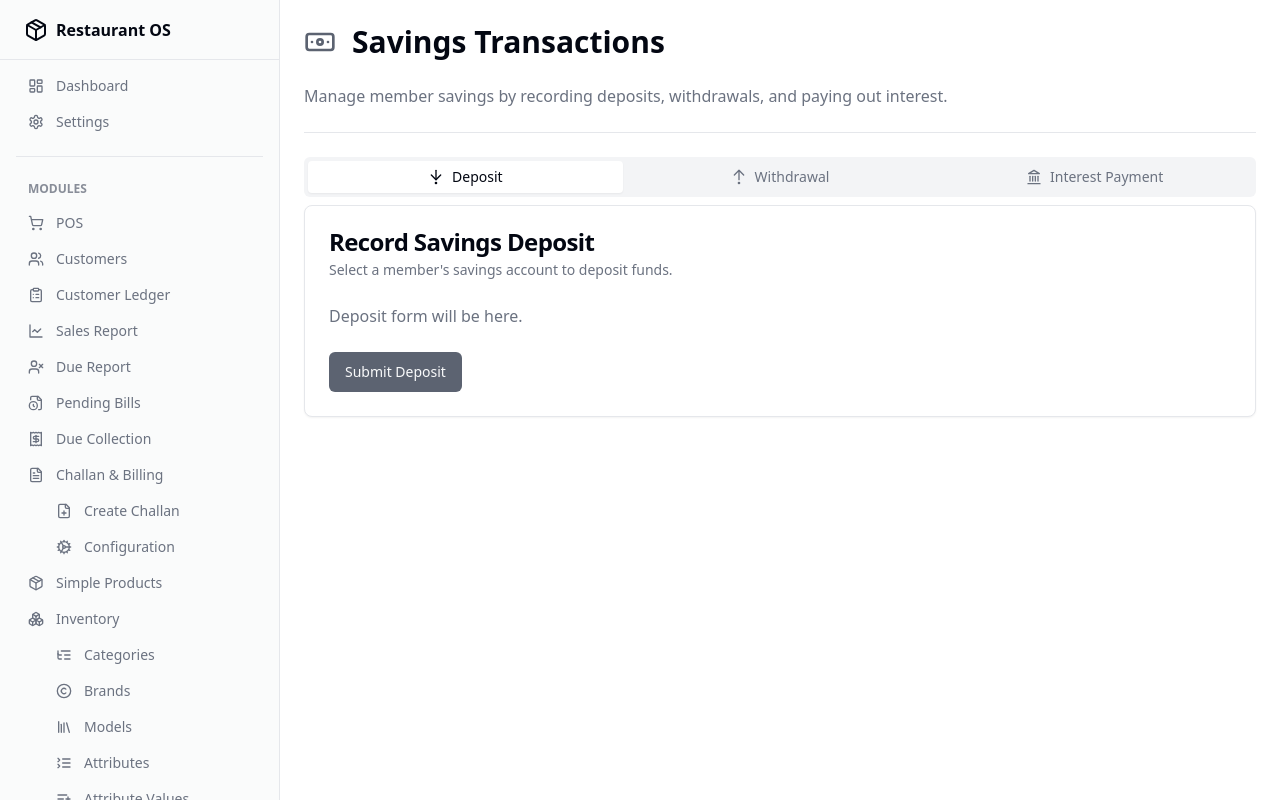
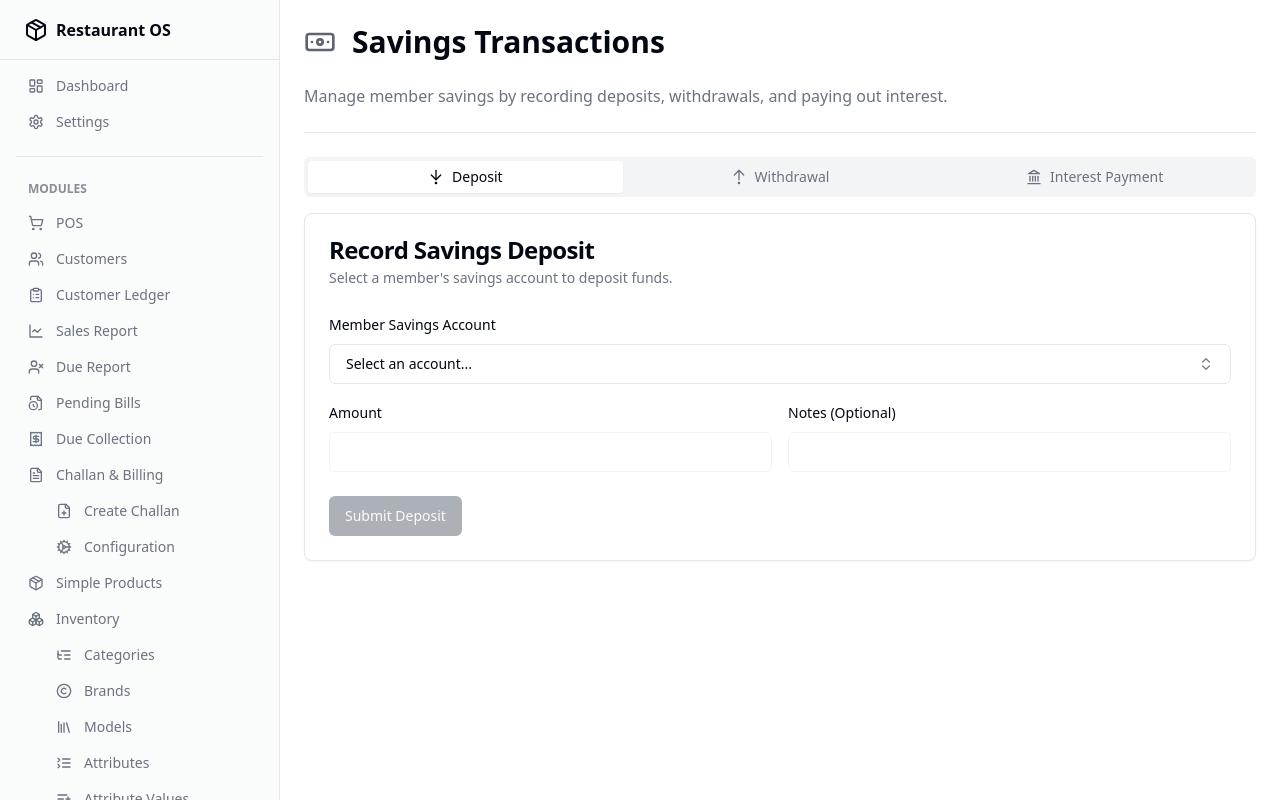
Before and after one commit to rahat1995/Order-Mgt, a Next.js app: page /admin/modules/microfinance/collections in a window 1280 px wide. Built offline with nearby package versions, Linux system fonts and the light colour scheme.

Commit message:
dear, in deposit or withdraw, i cant do anything. Make a deposit and wit

```diff
--- a/src/components/admin/microfinance/SavingsTransactionClient.tsx
+++ b/src/components/admin/microfinance/SavingsTransactionClient.tsx
@@ -1,48 +1,161 @@
 
 'use client';
 
-import React, { useState } from 'react';
+import React, { useState, useMemo } from 'react';
+import { useSettings } from '@/context/SettingsContext';
 import { Card, CardContent, CardDescription, CardHeader, CardTitle, CardFooter } from '@/components/ui/card';
 import { Button } from '@/components/ui/button';
 import { Input } from '@/components/ui/input';
 import { Label } from '@/components/ui/label';
 import { Tabs, TabsContent, TabsList, TabsTrigger } from '@/components/ui/tabs';
-import { ArrowDownToDot, ArrowUpFromDot, Landmark } from 'lucide-react';
+import { ArrowDownToDot, ArrowUpFromDot, Landmark, ChevronsUpDown, Check } from 'lucide-react';
+import { Command, CommandEmpty, CommandGroup, CommandInput, CommandItem, CommandList } from '@/components/ui/command';
+import { Popover, PopoverContent, PopoverTrigger } from '@/components/ui/popover';
+import { cn } from '@/lib/utils';
+import type { SavingsAccount, Customer } from '@/types';
 
 
-const SavingsDepositForm = () => {
+const AccountSelector = ({
+    value,
+    onValueChange,
+}: {
+    value: string;
+    onValueChange: (accountId: string) => void;
+}) => {
+    const { settings } = useSettings();
+    const { savingsAccounts, customers, savingsProducts } = settings;
+    const [open, setOpen] = useState(false);
+
+    const accountOptions = useMemo(() => {
+        return savingsAccounts.map(account => {
+            const member = customers.find(c => c.id === account.memberId);
+            const product = savingsProducts.find(p => p.id === account.savingsProductId);
+            return {
+                ...account,
+                memberName: member?.name || 'Unknown Member',
+                memberCode: member?.code || 'N/A',
+                productName: product?.name || 'Unknown Product',
+                searchValue: `${member?.name} ${member?.code} ${account.accountNumber} ${product?.name}`.toLowerCase(),
+            };
+        });
+    }, [savingsAccounts, customers, savingsProducts]);
+
+    const selectedAccountDisplay = useMemo(() => {
+        if (!value) return "Select an account...";
+        const account = accountOptions.find(acc => acc.id === value);
+        if (!account) return "Select an account...";
+        return `${account.memberName} (${account.productName}) - ${account.accountNumber}`;
+    }, [value, accountOptions]);
+
+    return (
+        <Popover open={open} onOpenChange={setOpen}>
+            <PopoverTrigger asChild>
+                <Button variant="outline" role="combobox" className="w-full justify-between">
+                    <span className="truncate">{selectedAccountDisplay}</span>
+                    <ChevronsUpDown className="ml-2 h-4 w-4 shrink-0 opacity-50" />
+                </Button>
+            </PopoverTrigger>
+            <PopoverContent className="w-[--radix-popover-trigger-width] p-0">
+                <Command>
+                    <CommandInput placeholder="Search by name, code, account no..." />
+                    <CommandList>
+                        <CommandEmpty>No account found.</CommandEmpty>
+                        <CommandGroup>
+                            {accountOptions.map(account => (
+                                <CommandItem
+                                    key={account.id}
+                                    value={account.searchValue}
+                                    onSelect={() => {
+                                        onValueChange(account.id);
+                                        setOpen(false);
+                                    }}
+                                >
+                                    <Check className={cn("mr-2 h-4 w-4", value === account.id ? "opacity-100" : "opacity-0")} />
+                                    <div>
+                                        <p>{account.memberName} ({account.productName})</p>
+                                        <p className="text-xs text-muted-foreground">{account.accountNumber}</p>
+                                    </div>
+                                </CommandItem>
+                            ))}
+                        </CommandGroup>
+                    </CommandList>
+                </Command>
+            </PopoverContent>
+        </Popover>
+    );
+};
+
+
+const SavingsForm = ({ type }: { type: 'deposit' | 'withdrawal' }) => {
+    const { settings, addSavingsTransaction } = useSettings();
+    const { savingsAccounts } = settings;
+    const [selectedAccountId, setSelectedAccountId] = useState('');
+    const [amount, setAmount] = useState('');
+    const [notes, setNotes] = useState('');
+
+    const selectedAccount = useMemo(() => savingsAccounts.find(acc => acc.id === selectedAccountId), [selectedAccountId, savingsAccounts]);
+
+    const handleSubmit = (e: React.FormEvent) => {
+        e.preventDefault();
+        const numAmount = parseFloat(amount);
+        if (!selectedAccountId || isNaN(numAmount) || numAmount <= 0) {
+            alert('Please select an account and enter a valid amount.');
+            return;
+        }
+
+        if (type === 'withdrawal' && selectedAccount && numAmount > selectedAccount.balance) {
+            alert(`Withdrawal amount cannot exceed the current balance of ৳${selectedAccount.balance.toFixed(2)}.`);
+            return;
+        }
+
+        addSavingsTransaction({
+            savingsAccountId: selectedAccountId,
+            type,
+            amount: numAmount,
+            notes,
+        });
+
+        alert(`${type.charAt(0).toUpperCase() + type.slice(1)} of ৳${numAmount.toFixed(2)} successful!`);
+        setSelectedAccountId('');
+        setAmount('');
+        setNotes('');
+    };
+
     return (
         <Card>
             <CardHeader>
-                <CardTitle>Record Savings Deposit</CardTitle>
-                <CardDescription>Select a member's savings account to deposit funds.</CardDescription>
+                <CardTitle>Record Savings {type === 'deposit' ? 'Deposit' : 'Withdrawal'}</CardTitle>
+                <CardDescription>Select a member's savings account to {type} funds.</CardDescription>
             </CardHeader>
-            <CardContent>
-                <p className="text-muted-foreground">Deposit form will be here.</p>
-            </CardContent>
-            <CardFooter>
-                <Button>Submit Deposit</Button>
-            </CardFooter>
+            <form onSubmit={handleSubmit}>
+                <CardContent className="space-y-4">
+                    <div className="space-y-2">
+                        <Label>Member Savings Account</Label>
+                        <AccountSelector value={selectedAccountId} onValueChange={setSelectedAccountId} />
+                    </div>
+                    {selectedAccount && (
+                        <div className="p-2 bg-muted text-muted-foreground rounded-md text-sm">
+                            Current Balance: <span className="font-bold text-foreground">৳{selectedAccount.balance.toFixed(2)}</span>
+                        </div>
+                    )}
+                    <div className="grid grid-cols-2 gap-4">
+                         <div className="space-y-2">
+                            <Label htmlFor="amount">Amount</Label>
+                            <Input id="amount" type="number" step="0.01" value={amount} onChange={e => setAmount(e.target.value)} required disabled={!selectedAccountId} />
+                         </div>
+                         <div className="space-y-2">
+                            <Label htmlFor="notes">Notes (Optional)</Label>
+                            <Input id="notes" value={notes} onChange={e => setNotes(e.target.value)} disabled={!selectedAccountId} />
+                         </div>
+                    </div>
+                </CardContent>
+                <CardFooter>
+                    <Button type="submit" disabled={!selectedAccountId}>Submit {type === 'deposit' ? 'Deposit' : 'Withdrawal'}</Button>
+                </CardFooter>
+            </form>
         </Card>
     );
-}
-
-const SavingsWithdrawalForm = () => {
-    return (
-        <Card>
-            <CardHeader>
-                <CardTitle>Record Savings Withdrawal</CardTitle>
-                <CardDescription>Select a member's savings account to withdraw funds.</CardDescription>
-            </CardHeader>
-            <CardContent>
-                <p className="text-muted-foreground">Withdrawal form will be here.</p>
-            </CardContent>
-             <CardFooter>
-                <Button>Submit Withdrawal</Button>
-            </CardFooter>
-        </Card>
-    );
-}
+};
 
 const SavingsInterestPaymentForm = () => {
     return (
@@ -76,13 +189,13 @@ export function SavingsTransactionClient() {
             <Landmark className="mr-2 h-4 w-4" /> Interest Payment
         </TabsTrigger>
       </TabsList>
-      <TabsContent value="deposit">
-        <SavingsDepositForm />
+      <TabsContent value="deposit" className="mt-4">
+        <SavingsForm type="deposit" />
       </TabsContent>
-      <TabsContent value="withdrawal">
-        <SavingsWithdrawalForm />
+      <TabsContent value="withdrawal" className="mt-4">
+        <SavingsForm type="withdrawal" />
       </TabsContent>
-       <TabsContent value="interest-payment">
+       <TabsContent value="interest-payment" className="mt-4">
         <SavingsInterestPaymentForm />
       </TabsContent>
     </Tabs>
--- a/src/context/SettingsContext.tsx
+++ b/src/context/SettingsContext.tsx
@@ -2,7 +2,7 @@
 
 'use client';
 
-import type { AppSettings, OrganizationInfo, ModuleSettings, MenuCategory, MenuItem, Order, Table, Customer, Voucher, Collection, CustomerGroup, PosSettings, ServiceIssue, ServiceType, ServiceItem, ServiceItemCategory, ServiceJob, ServiceJobSettings, ProductCategory, Product, InventoryItem, Challan, ChallanItem, ChallanSettings, Brand, Model, Supplier, InventoryProduct, Floor, Reservation, ExpenseCategory, SupplierBill, SupplierPayment, Attribute, AttributeValue, Theme, Designation, Employee, RawMaterial, BillItem, AccountType, AccountGroup, AccountSubGroup, AccountHead, AccountSubHead, LedgerAccount, AccountingSettings, AccountingVoucher, VoucherType, FixedAsset, AssetLocation, AssetCategory, Samity, MicrofinanceSettings, Division, District, Upozilla, Union, Village, WorkingArea, LoanProduct, Branch, SavingsProductType, SavingsProduct, FdrPayoutRule, MemberMandatoryFields, SavingsAccount } from '@/types';
+import type { AppSettings, OrganizationInfo, ModuleSettings, MenuCategory, MenuItem, Order, Table, Customer, Voucher, Collection, CustomerGroup, PosSettings, ServiceIssue, ServiceType, ServiceItem, ServiceItemCategory, ServiceJob, ServiceJobSettings, ProductCategory, Product, InventoryItem, Challan, ChallanItem, ChallanSettings, Brand, Model, Supplier, InventoryProduct, Floor, Reservation, ExpenseCategory, SupplierBill, SupplierPayment, Attribute, AttributeValue, Theme, Designation, Employee, RawMaterial, BillItem, AccountType, AccountGroup, AccountSubGroup, AccountHead, AccountSubHead, LedgerAccount, AccountingSettings, AccountingVoucher, VoucherType, FixedAsset, AssetLocation, AssetCategory, Samity, MicrofinanceSettings, Division, District, Upozilla, Union, Village, WorkingArea, LoanProduct, Branch, SavingsProductType, SavingsProduct, FdrPayoutRule, MemberMandatoryFields, SavingsAccount, SavingsTransaction } from '@/types';
 import React, { from } from 'react';
 import { v4 as uuidv4 } from 'uuid';
 
@@ -103,6 +103,7 @@ const defaultSettings: AppSettings = {
   ],
   savingsProducts: [],
   savingsAccounts: [],
+  savingsTransactions: [],
   vouchers: [],
   collections: [],
   serviceIssues: [],
@@ -228,6 +229,7 @@ interface SettingsContextType {
   updateSavingsProduct: (product: SavingsProduct) => void;
   deleteSavingsProduct: (productId: string) => void;
   addSavingsAccount: (account: Omit<SavingsAccount, 'id' | 'accountNumber' | 'openingDate' | 'balance' | 'status' | 'openingDeposit'>) => void;
+  addSavingsTransaction: (transaction: Omit<SavingsTransaction, 'id' | 'date'>) => void;
   // Voucher
   addVoucher: (voucher: Omit<Voucher, 'id'>) => void;
   updateVoucher: (voucher: Voucher) => void;
@@ -412,6 +414,7 @@ export const SettingsProvider = ({ children }: { children: React.ReactNode }) =>
         savingsProductTypes: storedSettings.savingsProductTypes?.length ? storedSettings.savingsProductTypes : defaultSettings.savingsProductTypes,
         savingsProducts: storedSettings.savingsProducts || defaultSettings.savingsProducts,
         savingsAccounts: storedSettings.savingsAccounts || defaultSettings.savingsAccounts,
+        savingsTransactions: storedSettings.savingsTransactions || defaultSettings.savingsTransactions,
         vouchers: storedSettings.vouchers || defaultSettings.vouchers,
         collections: storedSettings.collections || defaultSettings.collections,
         serviceIssues: storedSettings.serviceIssues || defaultSettings.serviceIssues,
@@ -642,6 +645,32 @@ export const SettingsProvider = ({ children }: { children: React.ReactNode }) =>
         };
     });
   }
+
+  const addSavingsTransaction = (transaction: Omit<SavingsTransaction, 'id' | 'date'>) => {
+    setSettings(prev => {
+        const newTransaction: SavingsTransaction = {
+            ...transaction,
+            id: uuidv4(),
+            date: new Date().toISOString(),
+        };
+
+        const updatedAccounts = prev.savingsAccounts.map(account => {
+            if (account.id === transaction.savingsAccountId) {
+                const newBalance = transaction.type === 'deposit'
+                    ? account.balance + transaction.amount
+                    : account.balance - transaction.amount;
+                return { ...account, balance: newBalance };
+            }
+            return account;
+        });
+
+        return {
+            ...prev,
+            savingsTransactions: [...prev.savingsTransactions, newTransaction],
+            savingsAccounts: updatedAccounts,
+        };
+    });
+  };
 
   // Customer Management
   const addCustomer = (customer: Omit<Customer, 'id'> & { primarySavingsRecoverableAmount?: number, initialDeposit?: number }): Customer => {
@@ -1313,6 +1342,7 @@ export const SettingsProvider = ({ children }: { children: React.ReactNode }) =>
     addLoanProduct, updateLoanProduct, deleteLoanProduct,
     addSavingsProduct, updateSavingsProduct, deleteSavingsProduct,
     addSavingsAccount,
+    addSavingsTransaction,
     addAccountingVoucher, deleteAccountingVoucher,
     addAccountType, updateAccountType, deleteAccountType,
     addAccountGroup, updateAccountGroup, deleteAccountGroup, addAccountSubGroup, updateAccountSubGroup, deleteAccountSubGroup, addAccountHead, updateAccountHead, deleteAccountHead, addAccountSubHead, updateAccountSubHead, deleteAccountSubHead, addLedgerAccount, updateLedgerAccount, deleteLedgerAccount,
--- a/src/types/index.ts
+++ b/src/types/index.ts
@@ -1,3 +1,4 @@
+
 
 
 
@@ -711,6 +712,15 @@ export interface SavingsAccount {
     recoverableAmount?: number;
 }
 
+export interface SavingsTransaction {
+    id: string;
+    savingsAccountId: string;
+    type: 'deposit' | 'withdrawal';
+    amount: number;
+    date: string; // ISO Date
+    notes?: string;
+}
+
 export interface AppSettings {
   organization: OrganizationInfo;
   theme: Theme;
@@ -736,6 +746,7 @@ export interface AppSettings {
   savingsProductTypes: SavingsProductType[];
   savingsProducts: SavingsProduct[];
   savingsAccounts: SavingsAccount[];
+  savingsTransactions: SavingsTransaction[];
   serviceIssues: ServiceIssue[];
   serviceTypes: ServiceType[];
   serviceItemCategories: ServiceItemCategory[];
```
